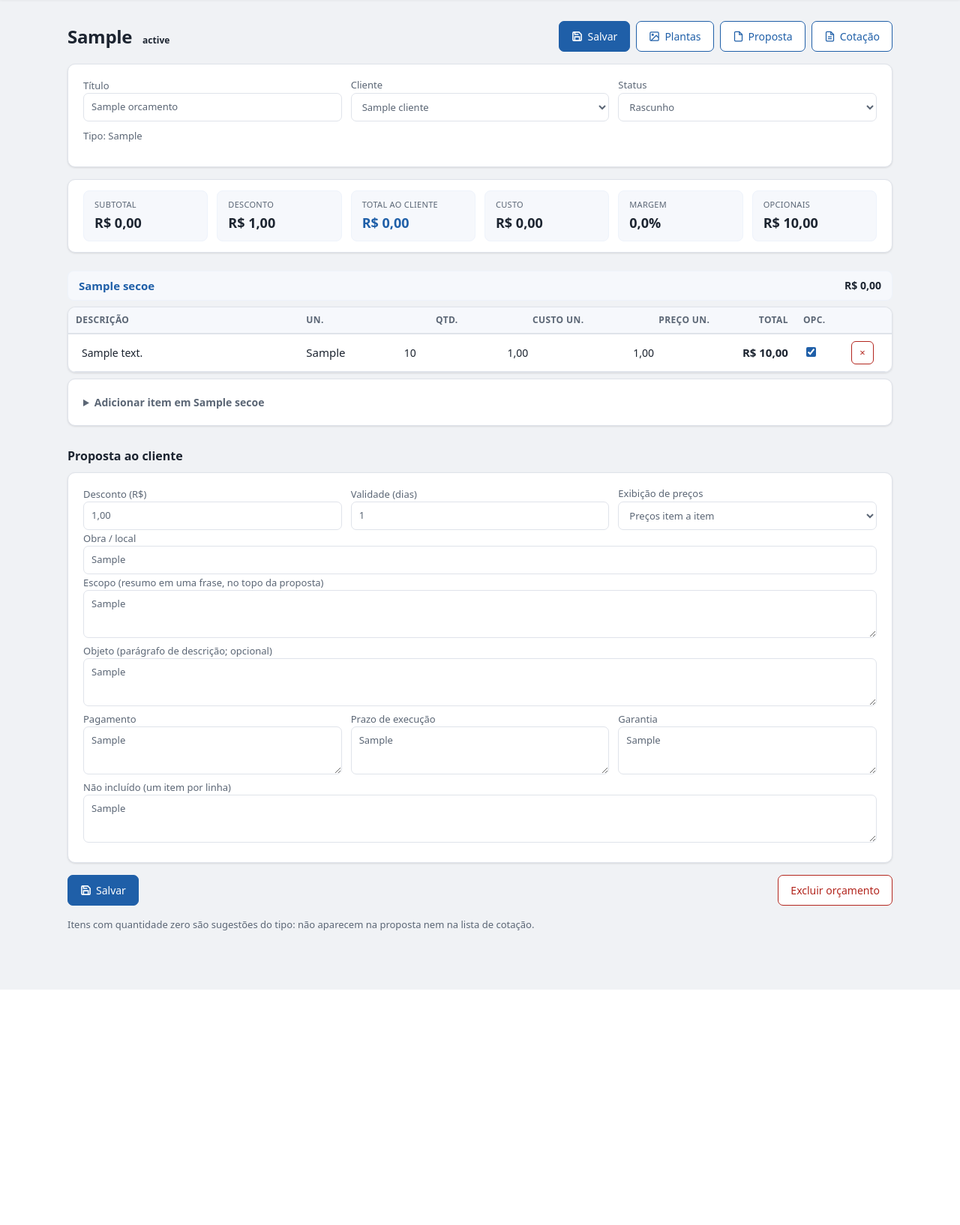
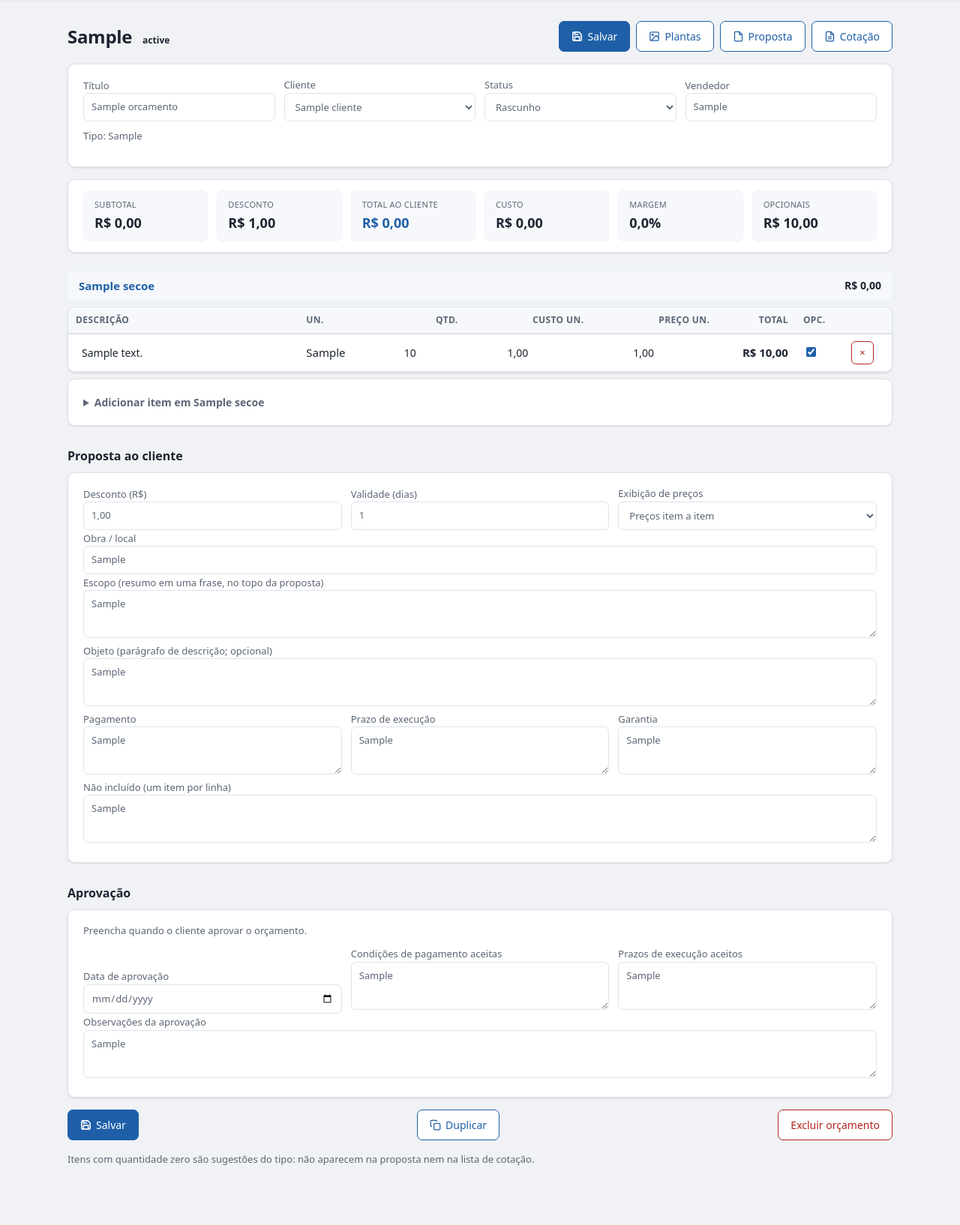
Before and after one commit to edgarsmachado98/teste, a Flask app: page /orcamentos/1 in a window 1280 px wide. Shown: the part 24-1658 px from the top of the page at 75% size. Before the commit the page ends 1344 px from the top, so only its background shows below. Run offline with Flask 3, Linux system fonts and the light colour scheme; data comes from the database, SQL or seed files in the repository; tables that the repository leaves empty hold one stand-in row (values such as "Sample post").

Commit message:
Adicionar vendedor, campos de aprovação e duplicar orçamento
- Campo vendedor no orçamento (exibido na listagem e no formulário)
- Campos de aprovação: data, condições de pagamento aceitas, prazos
  de execução aceitos e observações
- Rota /duplicar que copia o orçamento com seções e itens
- Botão Duplicar no rodapé do formulário de edição

Co-Authored-By: Claude Opus 4.6 <noreply@anthropic.com>
Claude-Session: https://claude.ai/code/session_01XQSAnYMSiQWVVGDuui4iEc

```diff
--- a/app.py
+++ b/app.py
@@ -69,7 +69,9 @@ CREATE TABLE IF NOT EXISTS marcacoes (
 # Colunas acrescentadas depois da primeira versão (bancos já criados são atualizados).
 NOVAS_COLUNAS = [("empresa", "slogan"), ("empresa", "razao_social"), ("empresa", "responsavel"),
                  ("empresa", "cidade"), ("orcamentos", "obra"), ("orcamentos", "objeto"),
-                 ("marcacoes", "item_id")]
+                 ("marcacoes", "item_id"), ("orcamentos", "vendedor"),
+                 ("orcamentos", "aprovado_em"), ("orcamentos", "aprovado_pagamento"),
+                 ("orcamentos", "aprovado_prazo"), ("orcamentos", "aprovado_obs")]
 MESES = ["janeiro", "fevereiro", "março", "abril", "maio", "junho", "julho", "agosto",
          "setembro", "outubro", "novembro", "dezembro"]
 
@@ -289,12 +291,19 @@ def create_app(data_dir=None):
             con.execute(
                 "UPDATE orcamentos SET titulo=?, cliente_id=?, status=?, validade_dias=?,"
                 " desconto=?, escopo=?, pagamento=?, prazo=?, garantia=?, nao_incluso=?,"
-                " exibicao=?, obra=?, objeto=? WHERE id=?",
+                " exibicao=?, obra=?, objeto=?, vendedor=?,"
+                " aprovado_em=?, aprovado_pagamento=?, aprovado_prazo=?, aprovado_obs=?"
+                " WHERE id=?",
                 (f.get("titulo", "").strip(), f.get("cliente_id") or None, status,
                  int(num(f.get("validade_dias"), 15)), num(f.get("desconto")),
                  f.get("escopo", ""), f.get("pagamento", ""), f.get("prazo", ""),
                  f.get("garantia", ""), f.get("nao_incluso", ""), exib,
-                 f.get("obra", "").strip(), f.get("objeto", ""), oid))
+                 f.get("obra", "").strip(), f.get("objeto", ""),
+                 f.get("vendedor", "").strip(),
+                 f.get("aprovado_em", "").strip() or None,
+                 f.get("aprovado_pagamento", "").strip(),
+                 f.get("aprovado_prazo", "").strip(),
+                 f.get("aprovado_obs", "").strip(), oid))
             for i in con.execute("SELECT id FROM itens WHERE orcamento_id = ?", (oid,)).fetchall():
                 k = f"i{i['id']}_"
                 if k + "qtd" in f:
@@ -347,6 +356,44 @@ def create_app(data_dir=None):
         db().execute("DELETE FROM orcamentos WHERE id = ?", (oid,))
         db().commit()
         return redirect(url_for("orcamentos"))
+
+    @app.route("/orcamentos/<int:oid>/duplicar", methods=["POST"])
+    def duplicar(oid):
+        con = db()
+        orig = con.execute("SELECT * FROM orcamentos WHERE id = ?", (oid,)).fetchone()
+        if orig is None:
+            abort(404)
+        hoje = datetime.date.today()
+        seq = con.execute(
+            "SELECT COUNT(*) FROM orcamentos WHERE numero LIKE ?",
+            (f"{hoje.year}-%",)).fetchone()[0] + 1
+        novo_id = con.execute(
+            "INSERT INTO orcamentos (numero, cliente_id, titulo, tipos, data, validade_dias,"
+            " desconto, escopo, pagamento, prazo, garantia, nao_incluso, exibicao, obra, objeto,"
+            " vendedor) VALUES (?,?,?,?,?,?,?,?,?,?,?,?,?,?,?,?)",
+            (f"{hoje.year}-{seq:04d}", orig["cliente_id"],
+             f"{orig['titulo']} (cópia)", orig["tipos"], hoje.isoformat(),
+             orig["validade_dias"], orig["desconto"], orig["escopo"], orig["pagamento"],
+             orig["prazo"], orig["garantia"], orig["nao_incluso"], orig["exibicao"],
+             orig["obra"], orig["objeto"], orig["vendedor"])).lastrowid
+        for s in con.execute(
+                "SELECT * FROM secoes WHERE orcamento_id = ? ORDER BY ordem, id",
+                (oid,)).fetchall():
+            sid = con.execute(
+                "INSERT INTO secoes (orcamento_id, grupo, nome, ordem) VALUES (?,?,?,?)",
+                (novo_id, s["grupo"], s["nome"], s["ordem"])).lastrowid
+            for i in con.execute(
+                    "SELECT * FROM itens WHERE secao_id = ? ORDER BY id",
+                    (s["id"],)).fetchall():
+                con.execute(
+                    "INSERT INTO itens (orcamento_id, secao_id, produto_id, descricao, marca,"
+                    " categoria, unidade, tipo, quantidade, custo, preco, opcional)"
+                    " VALUES (?,?,?,?,?,?,?,?,?,?,?,?)",
+                    (novo_id, sid, i["produto_id"], i["descricao"], i["marca"],
+                     i["categoria"], i["unidade"], i["tipo"], i["quantidade"],
+                     i["custo"], i["preco"], i["opcional"]))
+        con.commit()
+        return redirect(url_for("editar", oid=novo_id))
 
     @app.route("/orcamentos/<int:oid>/proposta")
     def proposta(oid):
--- a/templates/editar.html
+++ b/templates/editar.html
@@ -37,6 +37,7 @@
         {% for s in STATUS %}<option {% if s == o.status %}selected{% endif %}>{{ s }}</option>{% endfor %}
       </select>
     </label>
+    <label>Vendedor <input form="fm" name="vendedor" value="{{ o.vendedor or '' }}"></label>
   </div>
   <p class="suave" style="margin-top:8px">Tipo: {{ o.tipos }}</p>
 </div>
@@ -121,10 +122,26 @@
   <label>Não incluído (um item por linha) <textarea form="fm" name="nao_incluso">{{ o.nao_incluso }}</textarea></label>
 </div>
 
+<h2>Aprovação</h2>
+<div class="cartao">
+  <p class="suave" style="margin-top:0;margin-bottom:12px">Preencha quando o cliente aprovar o orçamento.</p>
+  <div class="linha">
+    <label>Data de aprovação <input form="fm" type="date" name="aprovado_em" value="{{ o.aprovado_em or '' }}"></label>
+    <label>Condições de pagamento aceitas <textarea form="fm" name="aprovado_pagamento">{{ o.aprovado_pagamento or '' }}</textarea></label>
+    <label>Prazos de execução aceitos <textarea form="fm" name="aprovado_prazo">{{ o.aprovado_prazo or '' }}</textarea></label>
+  </div>
+  <label>Observações da aprovação <textarea form="fm" name="aprovado_obs">{{ o.aprovado_obs or '' }}</textarea></label>
+</div>
+
 <div class="barra">
   <button form="fm">
     <svg width="15" height="15" viewBox="0 0 24 24" fill="none" stroke="currentColor" stroke-width="2.5"><path d="M19 21H5a2 2 0 0 1-2-2V5a2 2 0 0 1 2-2h11l5 5v11a2 2 0 0 1-2 2z"/><polyline points="17 21 17 13 7 13 7 21"/><polyline points="7 3 7 8 15 8"/></svg>
     Salvar</button>
+  <form method="post" action="{{ url_for('duplicar', oid=o.id) }}" style="display:inline">
+    <button class="sec">
+      <svg width="15" height="15" viewBox="0 0 24 24" fill="none" stroke="currentColor" stroke-width="2"><rect x="9" y="9" width="13" height="13" rx="2"/><path d="M5 15H4a2 2 0 0 1-2-2V4a2 2 0 0 1 2-2h9a2 2 0 0 1 2 2v1"/></svg>
+      Duplicar</button>
+  </form>
   <form method="post" action="{{ url_for('excluir_orcamento', oid=o.id) }}" onsubmit="return confirm('Excluir este orçamento? Não é possível desfazer.')">
     <button class="perigo">Excluir orçamento</button>
   </form>
--- a/templates/orcamentos.html
+++ b/templates/orcamentos.html
@@ -20,6 +20,7 @@
   </div>
   <div class="orc-meta">
     <span>{{ o.titulo }}</span>
+    {% if o.vendedor %}<span>{{ o.vendedor }}</span>{% endif %}
     <span>{{ o.data[8:10] }}/{{ o.data[5:7] }}/{{ o.data[0:4] }}</span>
   </div>
 </a>
```
